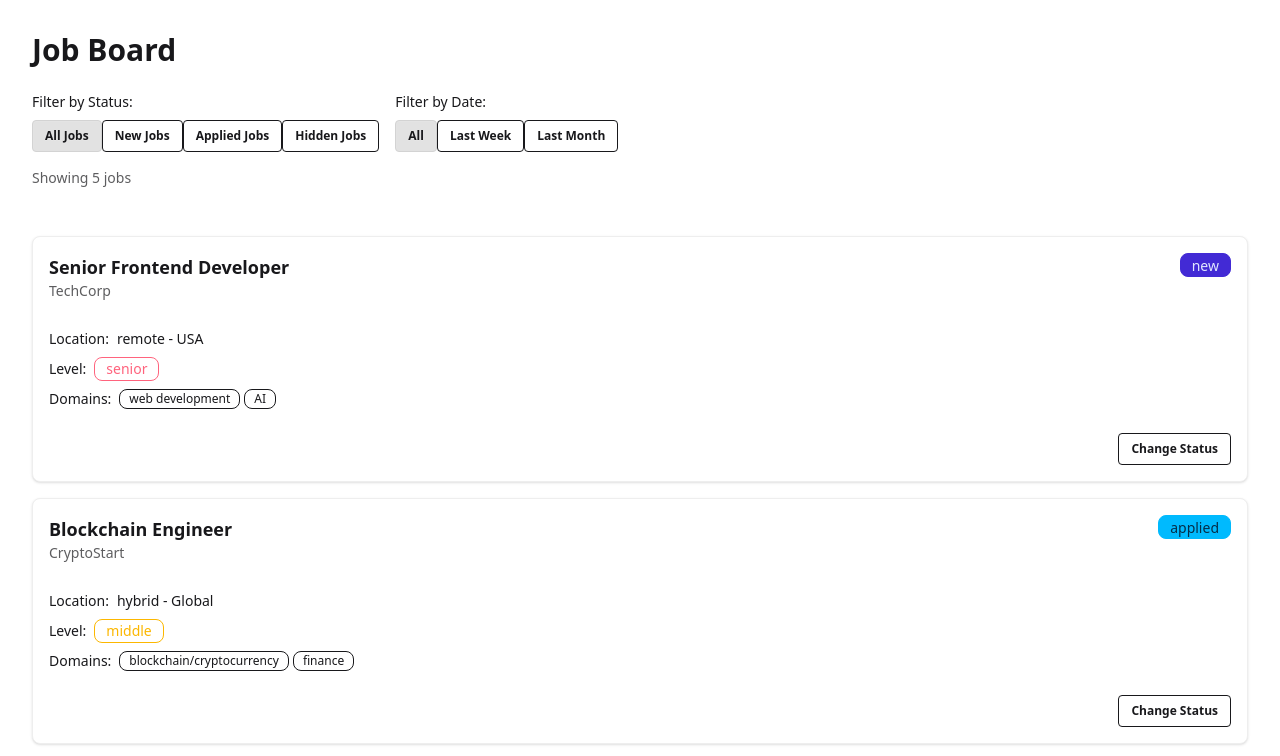
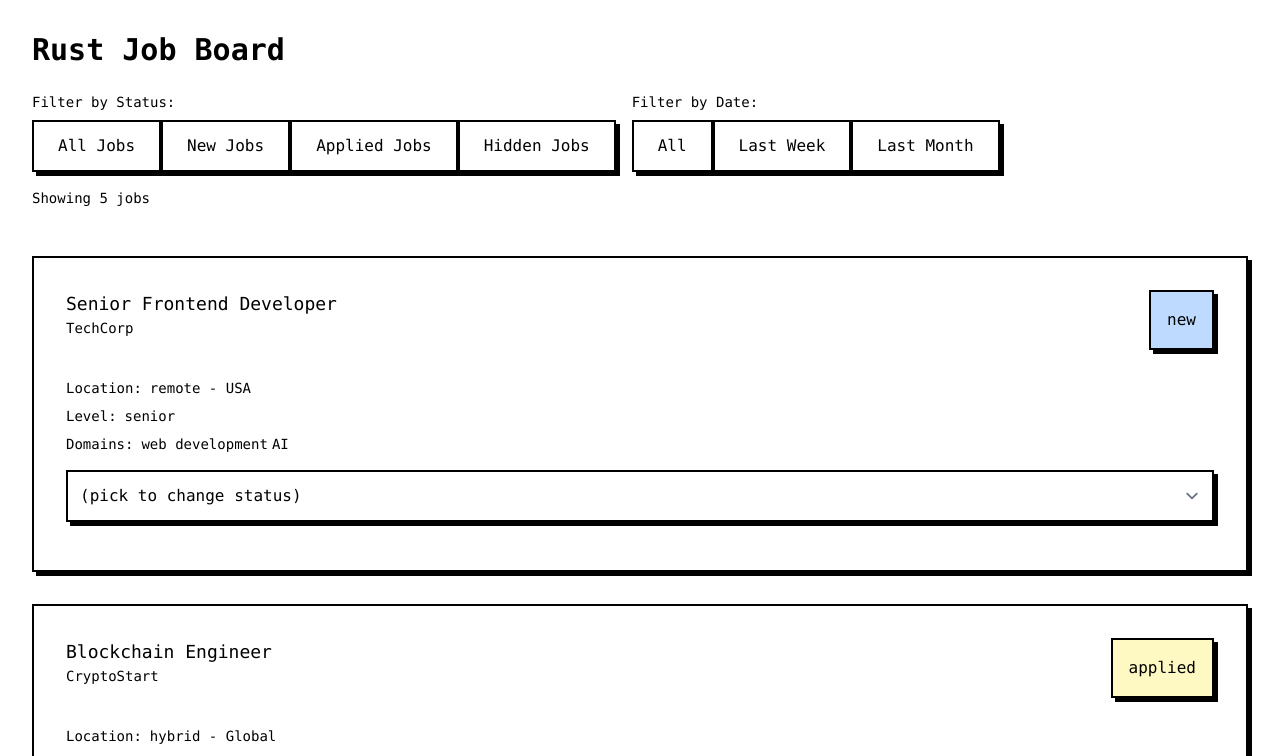
Before and after one commit to thanhnguyen2187/brutjobs, a SvelteKit app in the folder packages/app/: page / in a window 1280 px wide. Shown: the top 756 px of the page. Built offline with nearby package versions, Linux system fonts and the light colour scheme.

Commit message:
app/feat: change style to brutalist

```diff
--- a/packages/app/src/app.css
+++ b/packages/app/src/app.css
@@ -1,5 +1,131 @@
 @import "tailwindcss";
+@plugin "@tailwindcss/typography";
+@plugin "@tailwindcss/forms";
 
-@plugin '@tailwindcss/typography';
-@plugin 'daisyui';
-@plugin '@tailwindcss/forms';
+@layer base {
+  html {
+    @apply font-mono;
+  }
+}
+
+@layer utilities {
+  .brutal-shadow {
+    box-shadow: 4px 4px 0 #000;
+  }
+
+  .brutal-shadow-hover {
+    box-shadow: 6px 6px 0 #000;
+  }
+
+  /* Buttons */
+  .brutal-btn {
+    @apply inline-block py-3 px-6 text-base text-center no-underline text-black bg-white border-2 border-black cursor-pointer transition-all duration-200;
+    box-shadow: 4px 4px 0 #000;
+  }
+
+  .brutal-btn:hover {
+    box-shadow: 6px 6px 0 #000;
+  }
+
+  .brutal-btn:active {
+    box-shadow: 0 0 0 #000;
+  }
+
+  /* Forms */
+  .brutal-input {
+    @apply w-full py-3 px-3 mb-4 border-2 border-black;
+    box-shadow: 4px 4px 0 #000;
+  }
+
+  .brutal-textarea {
+    @apply w-full py-3 px-3 mb-4 border-2 border-black resize-y;
+    box-shadow: 4px 4px 0 #000;
+  }
+
+  .brutal-select {
+    @apply w-full py-3 px-3 mb-4 border-2 border-black;
+    box-shadow: 4px 4px 0 #000;
+  }
+
+  .brutal-label {
+    @apply mb-2 block;
+  }
+
+  /* Checkbox and Radio */
+  .brutal-checkbox,
+  .brutal-radio {
+    @apply inline-block w-auto mr-2;
+  }
+
+  .brutal-select-multiple {
+    @apply h-auto;
+  }
+
+  /* Box Component */
+  .brutal-box {
+    @apply p-4 border-2 border-black mb-4;
+    box-shadow: 4px 4px 0 #000;
+  }
+
+  /* Alerts */
+  .brutal-alert {
+    @apply p-4 border-2 border-black mb-4;
+    box-shadow: 4px 4px 0 #000;
+  }
+
+  .brutal-alert-success {
+    @apply bg-green-200 text-black;
+  }
+
+  .brutal-alert-info {
+    @apply bg-blue-200 text-black;
+  }
+
+  .brutal-alert-warning {
+    @apply bg-yellow-100 text-black;
+  }
+
+  .brutal-alert-danger {
+    @apply bg-red-100 text-black;
+  }
+
+  /* Modal */
+  .brutal-modal {
+    @apply hidden fixed top-0 left-0 w-full h-full justify-center items-center;
+    background-color: rgba(0, 0, 0, 0.5);
+  }
+
+  .brutal-modal-content {
+    @apply bg-white p-8 border-2 border-black;
+    box-shadow: 4px 4px 0 #000;
+  }
+
+  /* Progress Bar */
+  .brutal-progress {
+    @apply w-full bg-gray-300 border-2 border-black h-6;
+    box-shadow: 4px 4px 0 #000;
+  }
+
+  .brutal-progress-bar {
+    @apply h-full bg-black w-0 transition-all duration-200;
+  }
+
+  .brutal-progress-bar-25 {
+    @apply w-1/4;
+  }
+  .brutal-progress-bar-50 {
+    @apply w-1/2;
+  }
+  .brutal-progress-bar-75 {
+    @apply w-3/4;
+  }
+  .brutal-progress-bar-100 {
+    @apply w-full;
+  }
+
+  /* Code Container */
+  .brutal-code {
+    @apply bg-gray-100 border-2 border-black p-4 mb-4;
+    box-shadow: 4px 4px 0 #000;
+  }
+}
--- a/packages/app/src/lib/components/JobFilters.svelte
+++ b/packages/app/src/lib/components/JobFilters.svelte
@@ -30,10 +30,10 @@ function handleDateFilter(date: DateFilter) {
   <div class="flex flex-col sm:flex-row gap-4">
     <div class="flex flex-col gap-2">
       <span class="text-sm font-medium">Filter by Status:</span>
-      <div class="btn-group btn-group-horizontal">
+      <div class="">
         {#each statusOptions as option}
           <button
-            class="btn btn-sm {jobStore.statusFilter === option.value ? 'btn-active' : 'btn-outline'}"
+            class="brutal-btn"
             onclick={() => handleStatusFilter(option.value)}
           >
             {option.label}
@@ -44,10 +44,10 @@ function handleDateFilter(date: DateFilter) {
 
     <div class="flex flex-col gap-2">
       <span class="text-sm font-medium">Filter by Date:</span>
-      <div class="btn-group btn-group-horizontal">
+      <div class="">
         {#each dateOptions as option}
           <button
-            class="btn btn-sm {jobStore.dateFilter === option.value ? 'btn-active' : 'btn-outline'}"
+            class="brutal-btn"
             onclick={() => handleDateFilter(option.value)}
           >
             {option.label}
--- a/packages/app/src/lib/components/JobItem.svelte
+++ b/packages/app/src/lib/components/JobItem.svelte
@@ -17,21 +17,21 @@ function handleStatusChange(newStatus: string) {
 function getStatusBadgeClass(status: string) {
   switch (status) {
     case "new":
-      return "badge-primary";
+      return "brutal-alert-info";
     case "applied":
-      return "badge-info";
+      return "brutal-alert-warning";
     case "hidden":
-      return "badge-neutral";
+      return "";
     case "interviewing":
-      return "badge-warning";
+      return "brutal-alert-warning";
     case "rejected":
-      return "badge-error";
+      return "brutal-alert-danger";
     case "offer":
-      return "badge-success";
+      return "brutal-alert-success";
     case "accepted":
-      return "badge-success";
+      return "brutal-alert-success";
     default:
-      return "badge-ghost";
+      return "";
   }
 }
 
@@ -55,15 +55,16 @@ function getLocationDisplay(job: Job) {
 const nextStatuses = jobStore.getNextStatus(job.status);
 </script>
 
-<div class="card bg-base-100 shadow-sm border border-base-300">
-    <div class="card-body p-4">
+<div class="brutal-box">
+    <div class="p-4">
         <div class="flex justify-between items-start mb-3">
             <div class="flex-1">
-                <h3 class="card-title text-lg">{job.title}</h3>
+                <h3 class="text-lg">{job.title}</h3>
                 <p class="text-sm text-base-content/70 mb-2">{job.company}</p>
             </div>
             <div
-                class="badge {getStatusBadgeClass(job.status)}">{job.status}</div>
+                class="brutal-alert {getStatusBadgeClass(job.status)}"
+            >{job.status}</div>
         </div>
 
         <div class="space-y-2 mb-4">
@@ -74,8 +75,9 @@ const nextStatuses = jobStore.getNextStatus(job.status);
 
             <div class="flex items-center gap-2 text-sm">
                 <span class="font-medium">Level:</span>
-                <div
-                    class="badge {getLevelBadgeClass(job.level)}">{job.level}</div>
+                <div class="badge {getLevelBadgeClass(job.level)}">
+                    {job.level}
+                </div>
             </div>
 
             {#if job.domains.length > 0}
@@ -92,25 +94,12 @@ const nextStatuses = jobStore.getNextStatus(job.status);
         </div>
 
         {#if nextStatuses.length > 0}
-            <div class="card-actions justify-end">
-                <div class="dropdown dropdown-end">
-                    <div tabindex="0" role="button"
-                         class="btn btn-sm btn-outline">
-                        Change Status
-                    </div>
-                    <ul tabindex="0"
-                        class="dropdown-content menu bg-base-100 rounded-box z-[1] w-52 p-2 shadow border border-base-300">
-                        {#each nextStatuses as status}
-                            <li>
-                                <button
-                                    onclick={() => handleStatusChange(status)}>
-                                    Mark as {status}
-                                </button>
-                            </li>
-                        {/each}
-                    </ul>
-                </div>
-            </div>
+            <select class="brutal-select">
+                <option>(pick to change status)</option>
+                {#each nextStatuses as status}
+                    <option>{status}</option>
+                {/each}
+            </select>
         {/if}
     </div>
 </div>
--- a/packages/app/src/routes/+page.svelte
+++ b/packages/app/src/routes/+page.svelte
@@ -1,15 +1,15 @@
 <script lang="ts">
-  import { setJobStore } from '$lib/jobs.svelte.js';
-  import JobFilters from '$lib/components/JobFilters.svelte';
-  import JobItem from '$lib/components/JobItem.svelte';
+import JobFilters from "$lib/components/JobFilters.svelte";
+import JobItem from "$lib/components/JobItem.svelte";
+import { setJobStore } from "$lib/jobs.svelte.js";
 
-  const jobStore = setJobStore();
+const jobStore = setJobStore();
 </script>
 
 <div class="container mx-auto p-4">
   <div class="flex flex-col gap-6">
     <div class="flex justify-between items-center">
-      <h1 class="text-3xl font-bold">Job Board</h1>
+      <h1 class="text-3xl font-bold">Rust Job Board</h1>
     </div>
 
     <JobFilters />
```
